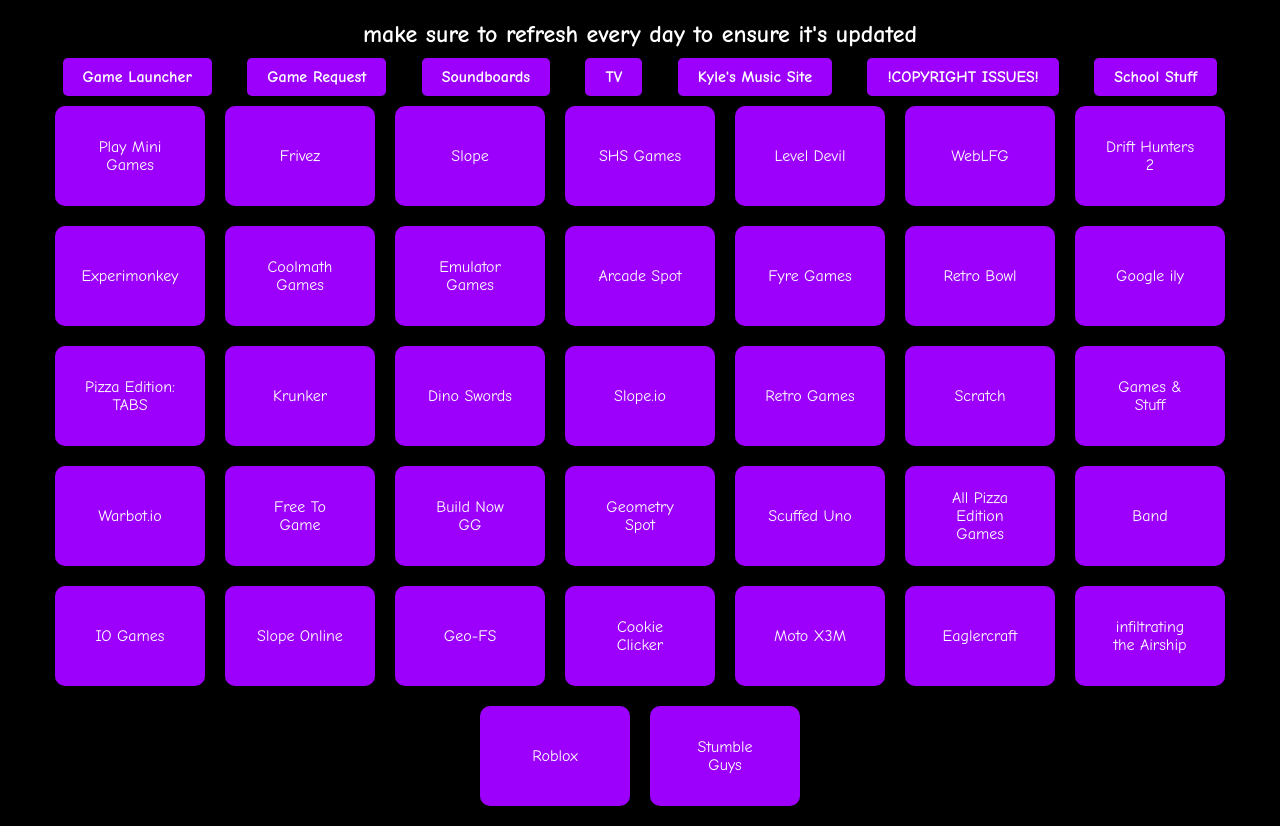
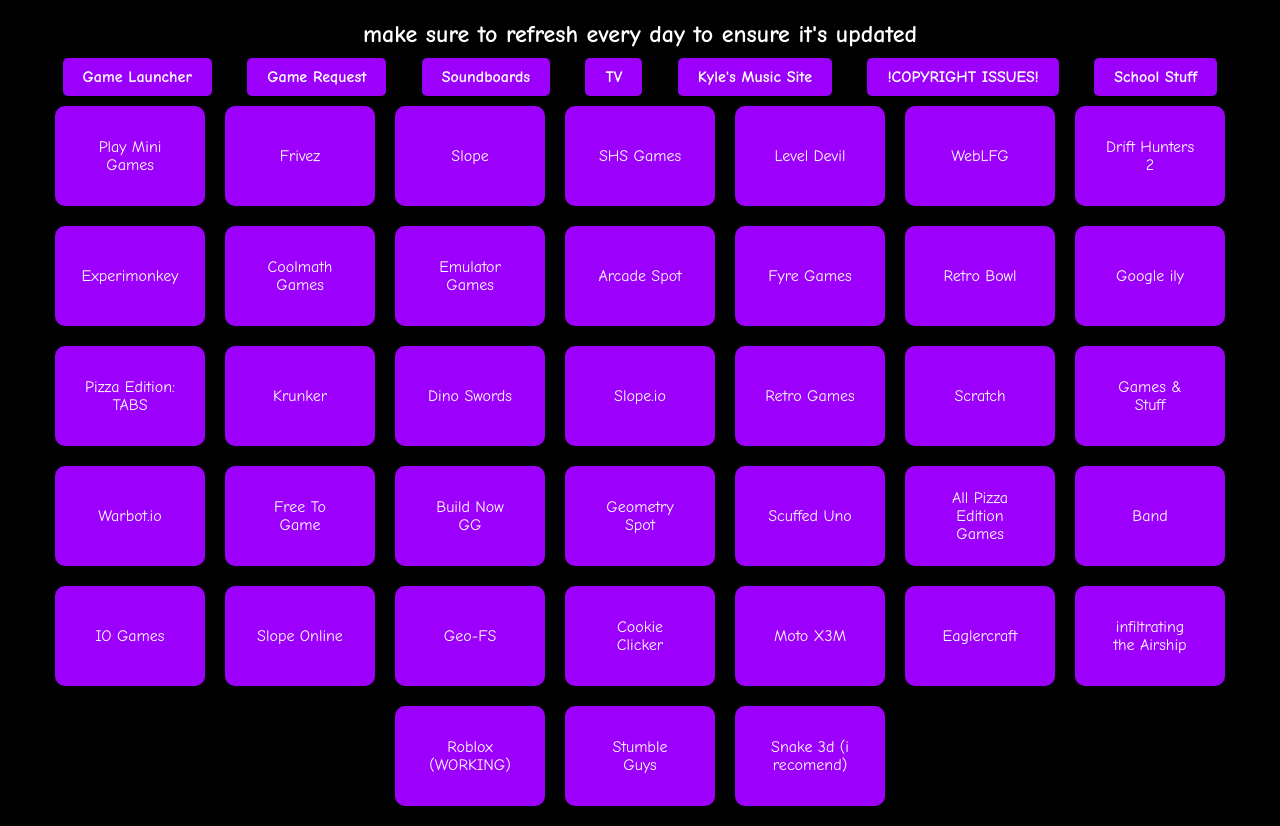
Before and after one commit to kylethemusicguy/fun-things-on-github, a plain HTML site: page index.html in a window 1280 px wide. Shown: the part 100-926 px from the top of the page. Drawn offline with Linux system fonts and the light colour scheme.

Commit message:
Update index.html

```diff
--- a/index.html
+++ b/index.html
@@ -113,7 +113,7 @@
        <button class="game-button" onclick="launchGame('https://buckshotroulette.com/build-now-gg')">Build Now GG</button>
        <button class="game-button" onclick="launchGame('https://geometryspot.com/activities/')">Geometry Spot</button>
        <button class="game-button" onclick="launchGame('https://scuffeduno.online/menu/main')">Scuffed Uno</button>
-       <button class="game-button" onclick="launchGame('https://thepizzaedition.github.io/all/')">All Pizza Edition Games</button>
+       <button class="game-button" onclick="launchGame('https://pizzaedition.one')">All Pizza Edition Games</button>
        <button class="game-button" onclick="launchGame('https://band.us/')">Band</button>
        <button class="game-button" onclick="launchGame('https://iogames.onl/')">IO Games</button>
        <button class="game-button" onclick="launchGame('https://slopeonline.online/')">Slope Online</button>
@@ -122,8 +122,10 @@
        <button class="game-button" onclick="launchGame('https://moto-x3m.net')">Moto X3M</button>
        <button class="game-button" onclick="launchGame('https://eaglercraft.q13x.com/')">Eaglercraft</button>
        <button class="game-button" onclick="launchGame('https://henrystickmin.io/infiltrating-the-airship')">infiltrating the Airship</button>
-       <button class="game-button" onclick="launchGame('https://universityequality.com/')">Roblox</button>
+       <button class="game-button" onclick="launchGame('https://thewebsitesbridge.com')">Roblox (WORKING)</button>
        <button class="game-button" onclick="launchGame('https://stumbleguys.com/play')">Stumble Guys</button>
+       <button class="game-button" onclick="launchGame('https://snake-3d.com)">Snake 3d (i recomend)</button>
+
     </div>
 
     <script>
```
